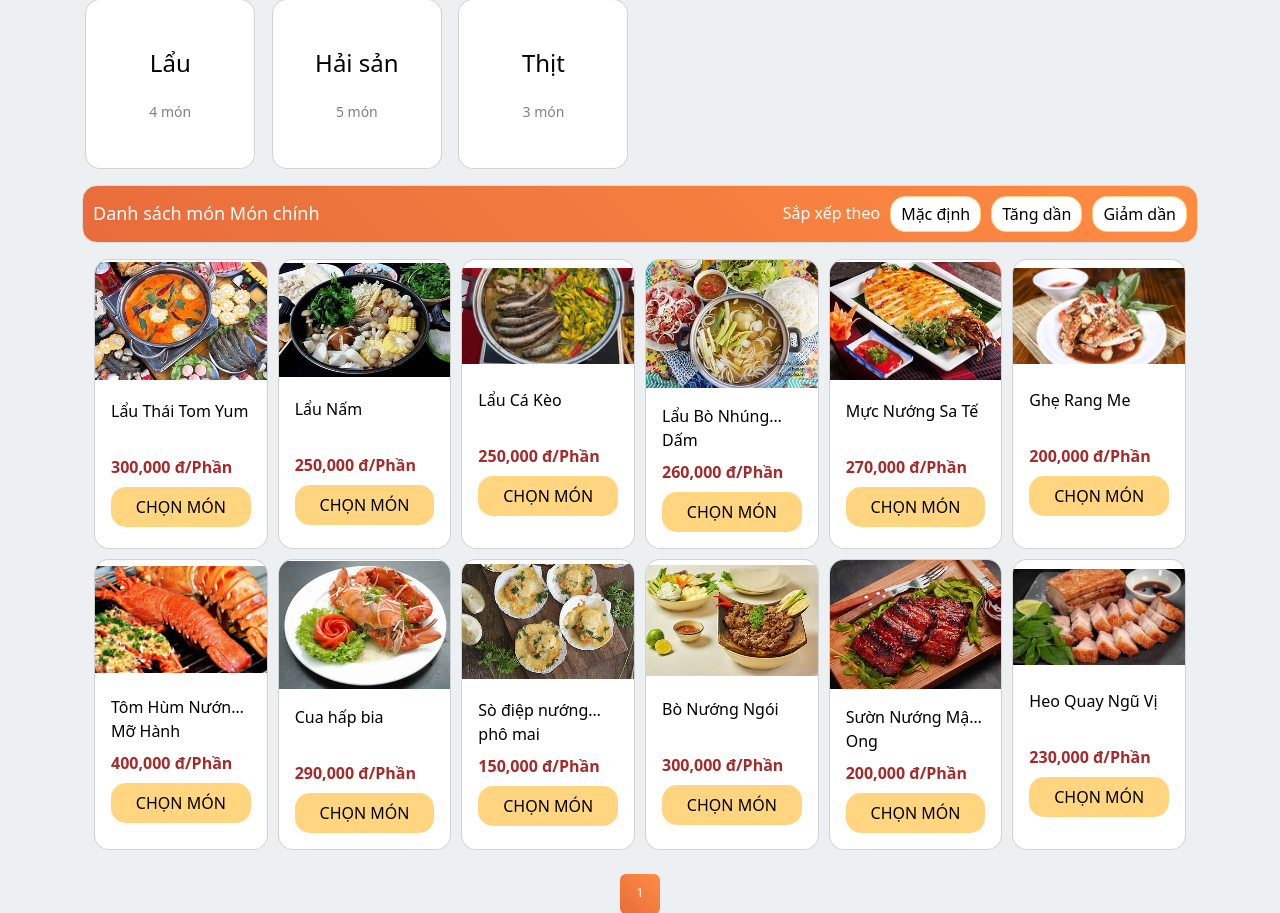
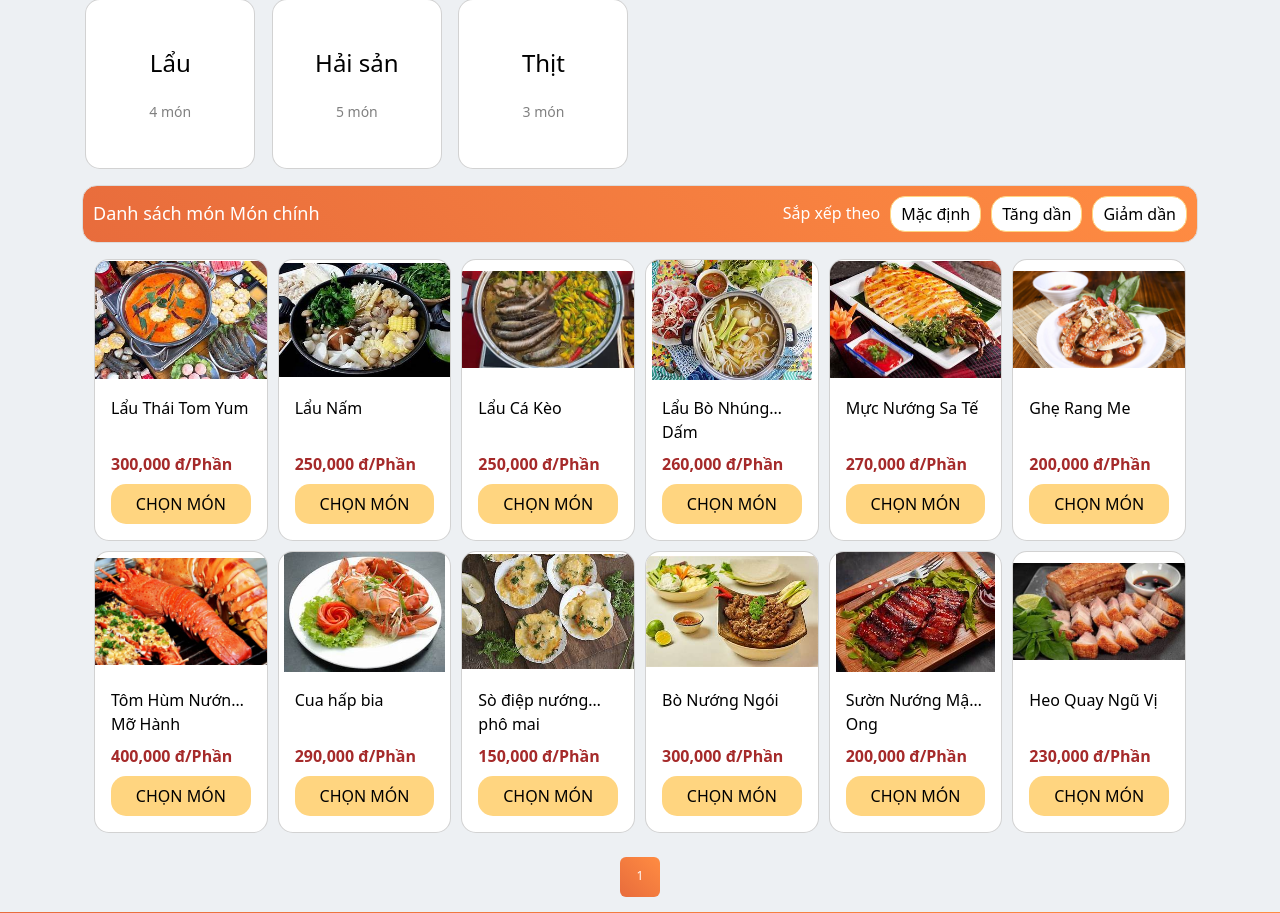
Before and after one commit to MyHuyenGroup11/IE221.P11_Gr17, a Django app: a page that uses myWeb/products/templates/base.html in a window 1280 px wide; the page is wider, and only the part inside the window is pictured. Shown: the part 221-1134 px from the top of that part. Run offline with Django 5.2, Linux system fonts and the light colour scheme; data comes from the database, SQL or seed files in the repository; both versions use the stored data as it was after the commit; some libraries are stand-ins or nearby versions.

Commit message:
Chỉnh sửa Card of product

```diff
--- a/myWeb/static/css/TrangChu.css
+++ b/myWeb/static/css/TrangChu.css
@@ -17,7 +17,6 @@
 .grid .card .card-img-top {
     object-fit: contain;
     height: 120px;
-
 }
 
 .grid .card .card-body .card-title {
--- a/myWeb/static/css/product_page_style.css
+++ b/myWeb/static/css/product_page_style.css
@@ -92,8 +92,7 @@
 }
 
 .card-img-top {
-    width: 100%;
-    height: 100%;
+    height: 120px;
     object-fit: contain;
 }
 
```
Also changed, not shown: myWeb/db.sqlite3.
